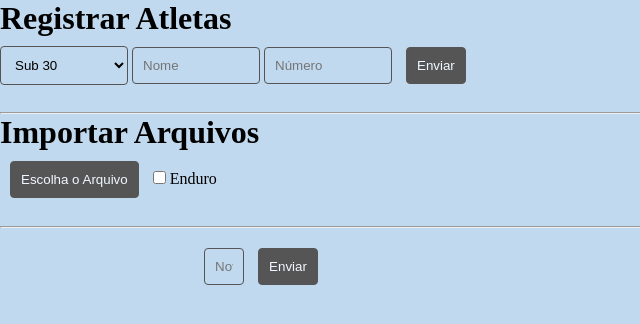
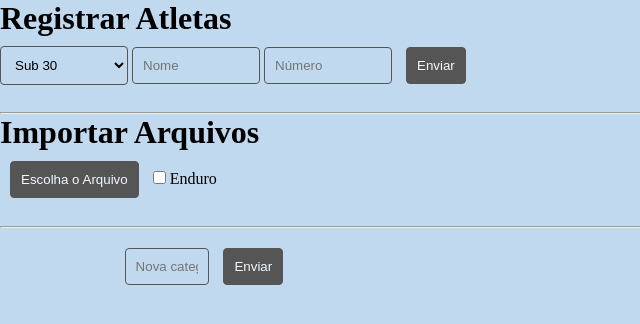
Before and after one commit to caiocgv/FotoRaceTimer, a Flask app: page / in a window 1280 px wide. Shown: the top 324 px of the page, without its empty margins (0-640 px from the left). Run offline with Flask 3, Linux system fonts and the light colour scheme.

Commit message:
Update index.html

```diff
--- a/Data_Script/Flask/templates/index.html
+++ b/Data_Script/Flask/templates/index.html
@@ -127,7 +127,7 @@
     {% endif %}
     <div>
     <form action="/category" method="POST">
-        <input type="text" placeholder="Nova categoria" id="categoria" name="categoria" style="width: 40px;">
+        <input type="text" placeholder="Nova categoria" id="categoria" name="categoria" style="width: 30%;">
         <input type="submit" value="Enviar">
     </form>
     </div>
```
